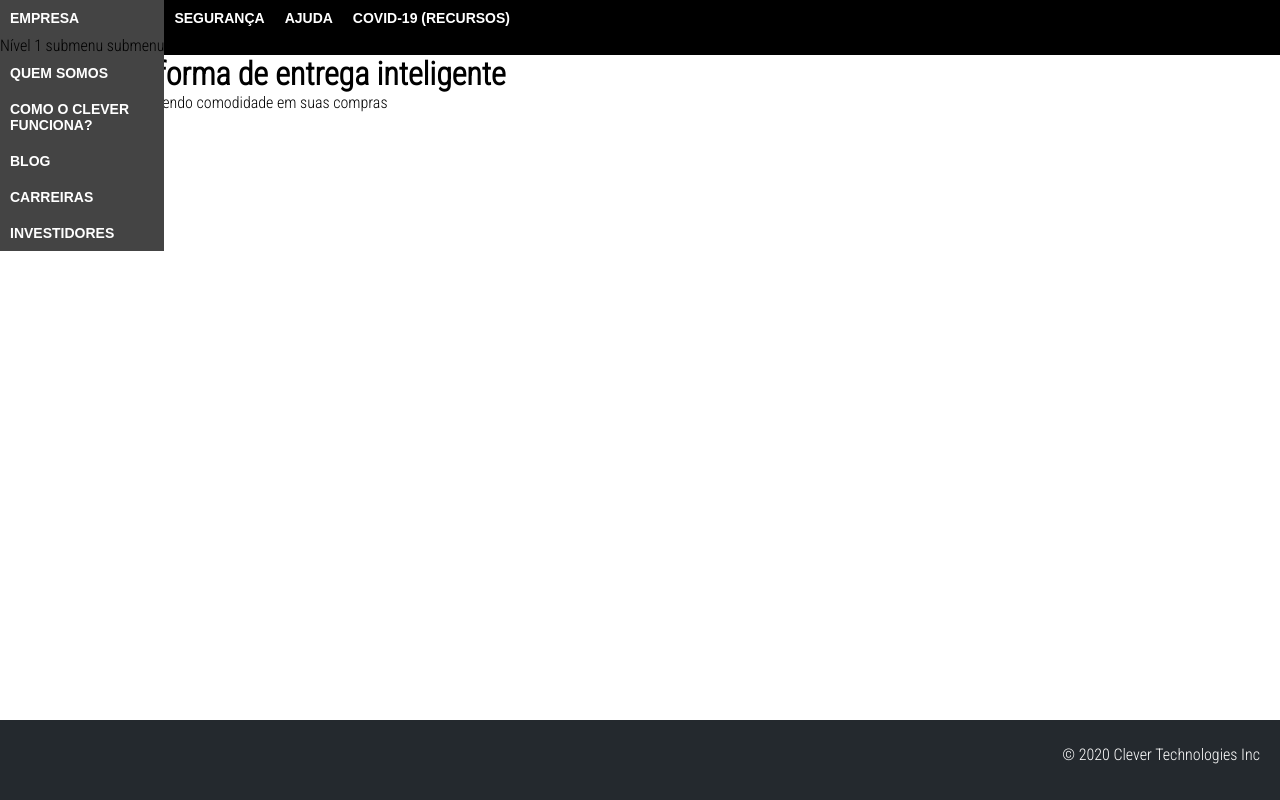
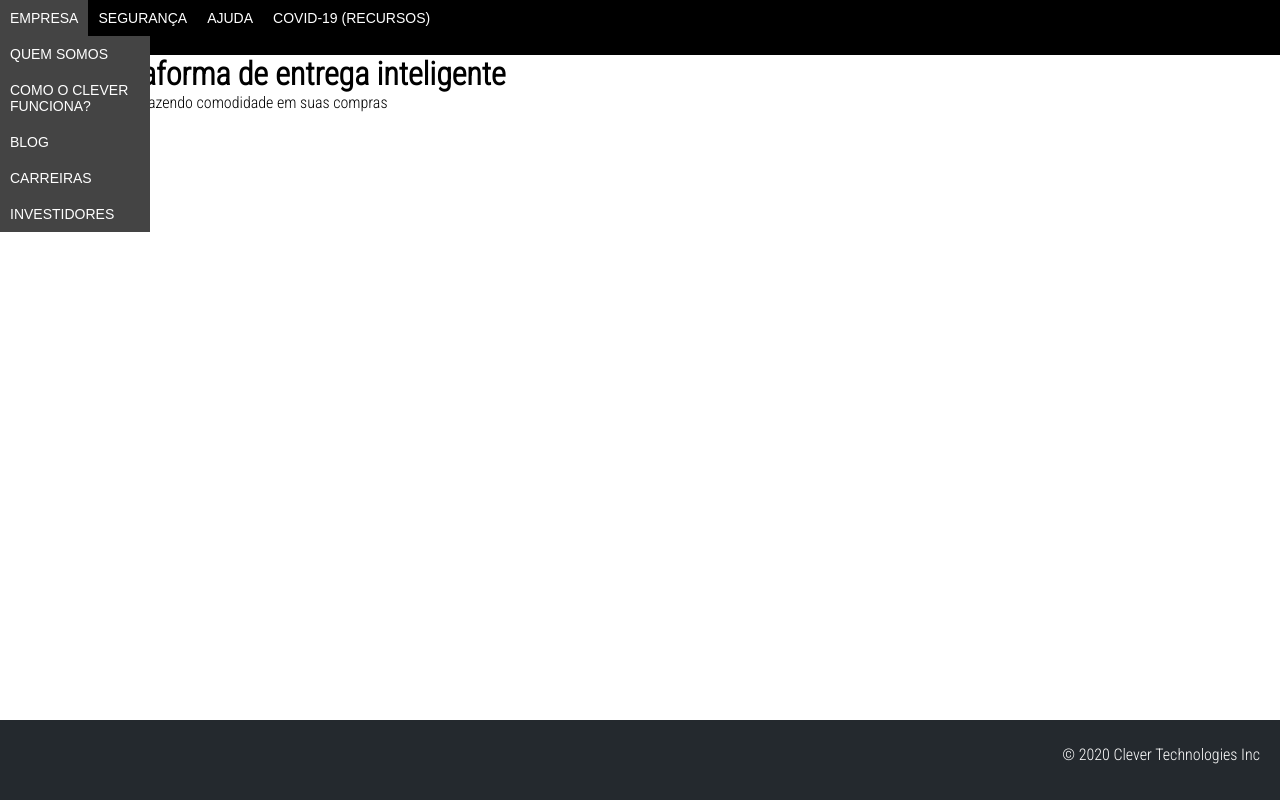
Before and after one commit to elisoaresr/clever-application, a React (Create React App) app in the folder web/: page / in a window 1280 px wide. Built offline with nearby package versions, Linux system fonts and the light colour scheme.

Commit message:
Web Application

```diff
--- a/web/src/pages/Home/index.tsx
+++ b/web/src/pages/Home/index.tsx
@@ -11,16 +11,14 @@ const Home = () => {
           <nav className="c2">
             <ul className="menu clearfix">
               <li><a href="#">Empresa</a>
-             Nível 1
-             submenu
-            <ul className="sub-menu clearfix">
+                <ul className="sub-menu clearfix">
                   <li><a href="#">Quem somos</a></li>
                   <li><a href="#">Como o clever Funciona?</a></li>
                   <li><a href="#">Blog</a></li>
                   <li><a href="#">Carreiras</a></li>
                   <li><a href="#">Investidores</a></li>
                 </ul> submenu
-            </li>
+              </li>
               <li><a href="#">Segurança</a></li>
               <li><a href="#">Ajuda</a></li>
               <li><a href="#">COVID-19 (Recursos)</a></li>
--- a/web/src/pages/Home/styles.css
+++ b/web/src/pages/Home/styles.css
@@ -47,7 +47,7 @@
     font-family: sans-serif;
     font-size: 14px;
     text-transform: uppercase;
-    font-weight: 700;
+    font-weight: 500;
 }
 .menu li {
     position: relative;
```
